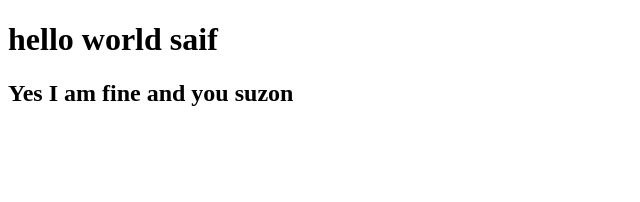
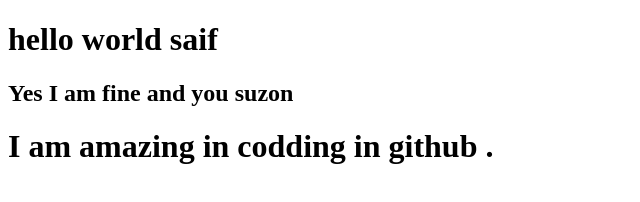
Before and after one commit to SAZZAD1Q2/saif2, a plain HTML site: page index.html in a window 1280 px wide. Shown: the whole page, without its empty margins (0-640 px from the left). Drawn offline with Linux system fonts and the light colour scheme.

Commit message:
suzon reply

```diff
--- a/index.html
+++ b/index.html
@@ -9,5 +9,6 @@
 <body>
     <h1>hello world saif</h1>
     <h2>Yes I am fine and you suzon</h2>
+    <h1>I am amazing in codding in github .</h1>
 </body>
 </html>
```
